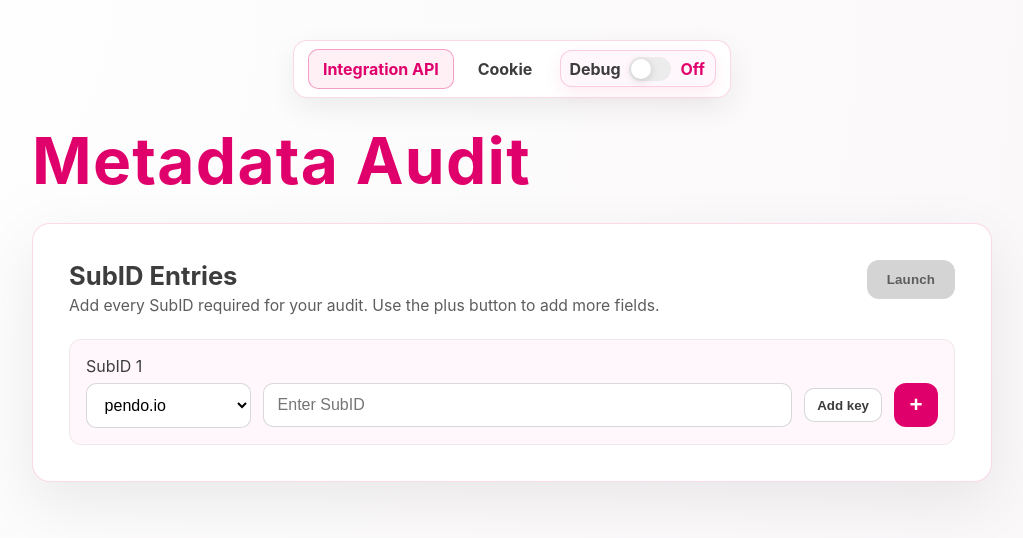
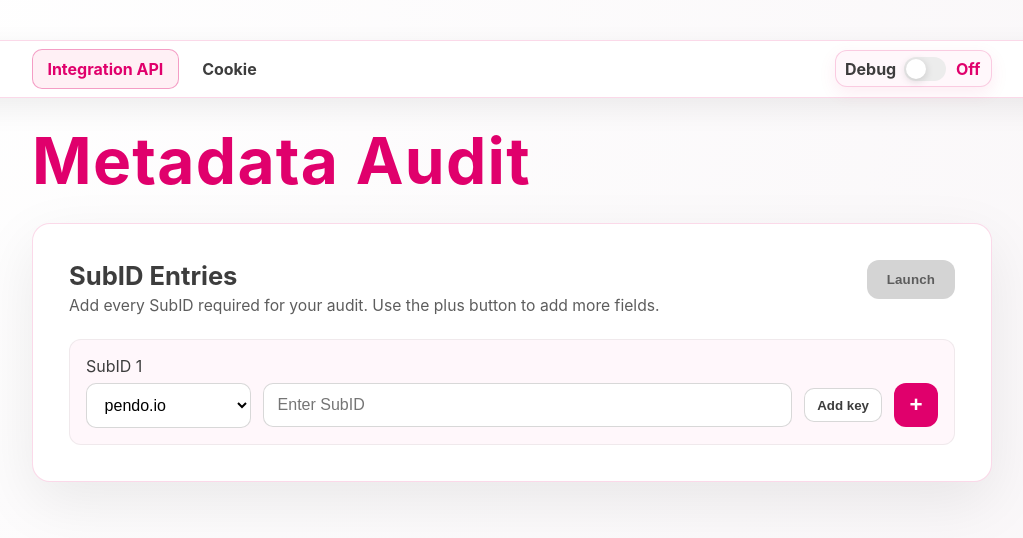
Before and after one commit to nikhilsathyanarayana-lab/metadataaudit, a website with bundled scripts: page index.html in a window 1280 px wide. Shown: the whole page, without its empty margins (128-1151 px from the left). Built offline with nearby package versions, Linux system fonts and the light colour scheme.

Commit message:
Make navigation bar span full viewport width

```diff
--- a/styles.css
+++ b/styles.css
@@ -21,16 +21,25 @@ body {
   font-family: "Inter", "Segoe UI", system-ui, -apple-system, sans-serif;
 }
 
+#nav-root {
+  align-self: stretch;
+}
+
 .global-nav {
-  width: min(960px, 100%);
-  padding: 0.5rem 0.85rem;
+  width: 100vw;
+  margin-inline: calc(50% - 50vw);
+  padding: 0.5rem 1.5rem;
   background: #fff;
   border: 1px solid rgba(224, 0, 108, 0.15);
-  border-radius: 14px;
+  border-left: 0;
+  border-right: 0;
+  border-radius: 0;
   box-shadow: 0 10px 30px rgba(0, 0, 0, 0.07);
 }
 
 .nav-inner {
+  max-width: 960px;
+  margin: 0 auto;
   display: flex;
   align-items: center;
   justify-content: space-between;
```
